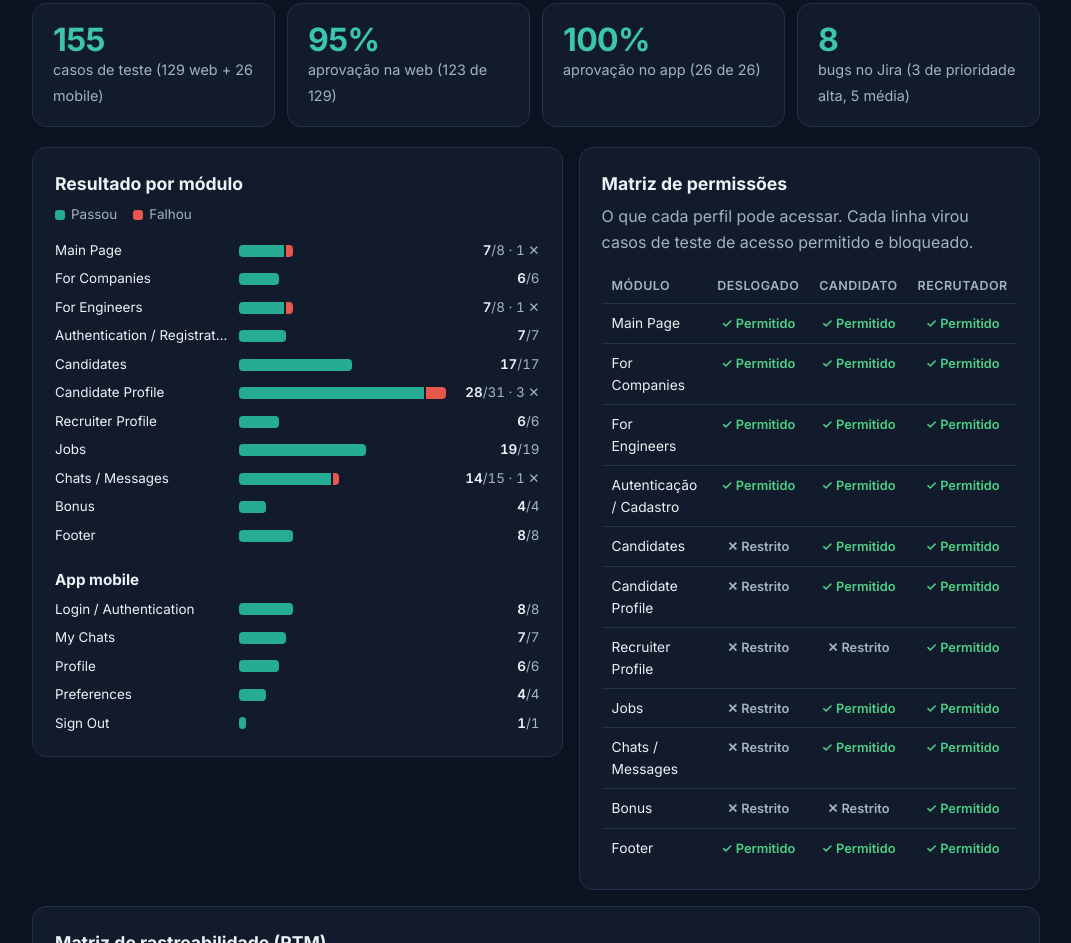
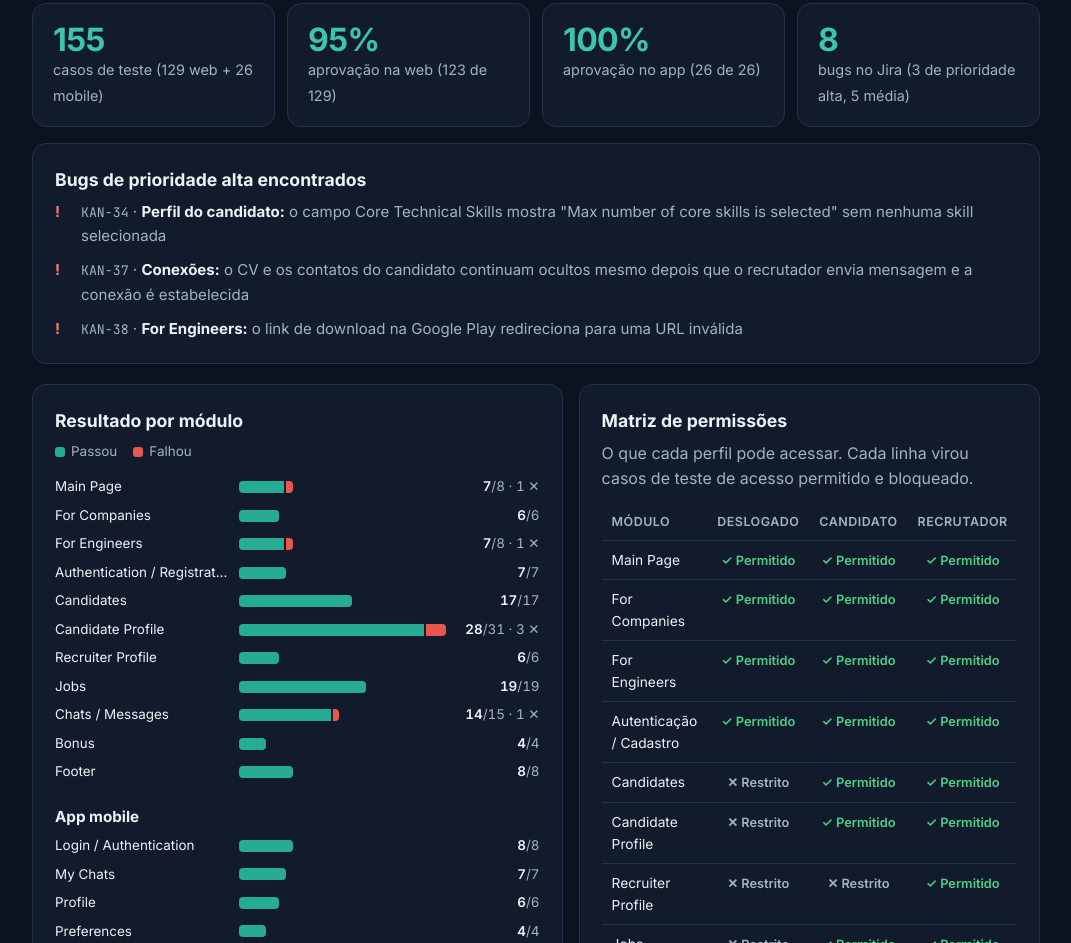
Before and after one commit to Sealtiey/sealtiey.github.io, a plain HTML site: page index.html in a window 1280 px wide. Shown: the part 964-1907 px from the top of the page, without its empty margins (104-1175 px from the left). Drawn offline with Linux system fonts and the light colour scheme.

Commit message:
Huntd: destaca os 3 bugs de prioridade alta abaixo dos números
Co-Authored-By: Claude Opus 5.5 <noreply@anthropic.com>

```diff
--- a/index.html
+++ b/index.html
@@ -191,6 +191,7 @@ details.shot[open] summary::before{transform:rotate(90deg)}
 details.shot figure{margin:10px 0 0}
 details.shot img{max-width:720px}
 details.more-certs{margin-top:12px}
+.hi-bugs li::before{content:"!";color:var(--fail)}
 details.more-certs .certs{margin-top:10px}
 
 @media (min-width:960px){.samples{grid-template-columns:1fr 1fr;align-items:start}.samples>.card{grid-column:1/-1}}
@@ -263,6 +264,15 @@ main{position:relative}
         <div class="stat"><strong>95%</strong><span>aprovação na web (123 de 129)</span></div>
         <div class="stat"><strong>100%</strong><span>aprovação no app (26 de 26)</span></div>
         <div class="stat"><strong>8</strong><span>bugs no Jira (3 de prioridade alta, 5 média)</span></div>
+      </div>
+
+      <div class="card" style="margin-top:16px">
+        <h3>Bugs de prioridade alta encontrados</h3>
+        <ul class="checks hi-bugs">
+          <li><span class="mono">KAN-34</span> · <strong>Perfil do candidato:</strong> o campo Core Technical Skills mostra "Max number of core skills is selected" sem nenhuma skill selecionada</li>
+          <li><span class="mono">KAN-37</span> · <strong>Conexões:</strong> o CV e os contatos do candidato continuam ocultos mesmo depois que o recrutador envia mensagem e a conexão é estabelecida</li>
+          <li><span class="mono">KAN-38</span> · <strong>For Engineers:</strong> o link de download na Google Play redireciona para uma URL inválida</li>
+        </ul>
       </div>
 
       <div class="grid pair" style="margin-top:20px">
```
